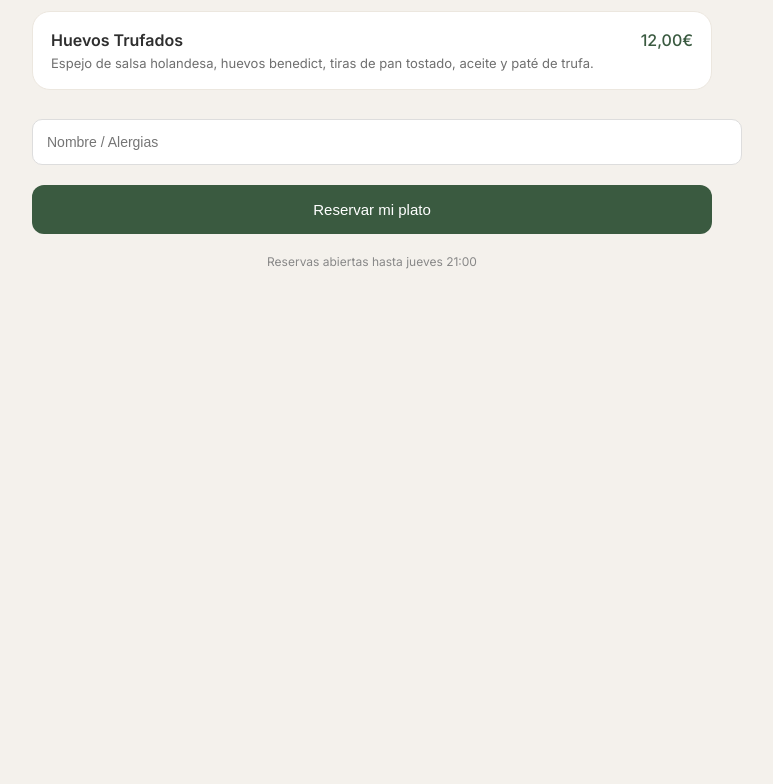
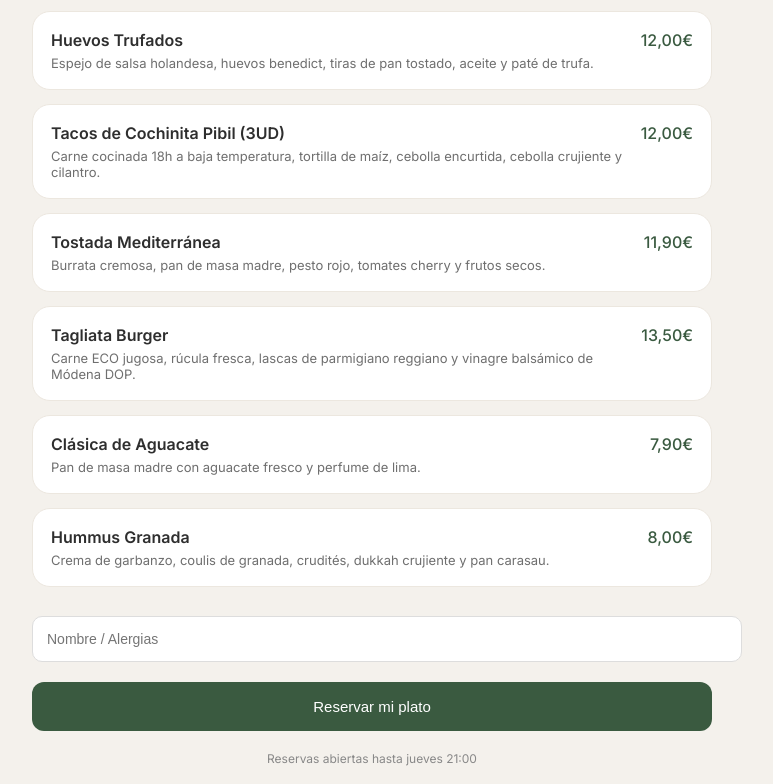
Before and after one commit to gaetanomans92/cumple-fio, a plain HTML site: page index.html in a window 1280 px wide. Shown: the part 413-1197 px from the top of the page, without its empty margins (268-1041 px from the left). Before the commit the page ends 800 px from the top, so only its background shows below. Drawn offline with Linux system fonts and the light colour scheme.

Commit message:
Update dish cards and remove radio input styles
Removed unused radio input styles and added new dish cards with descriptions and prices.

```diff
--- a/index.html
+++ b/index.html
@@ -61,10 +61,6 @@ border:2px solid #3a5a40;
 background:#f7f6f3;
 }
 
-input[type="radio"] {
-display:none;
-}
-
 .title {
 font-weight:600;
 font-size:16px;
@@ -83,6 +79,15 @@ color:#3a5a40;
 white-space:nowrap;
 }
 
+input[type="text"] {
+width:100%;
+padding:14px;
+border-radius:10px;
+border:1px solid #ddd;
+margin-top:15px;
+font-size:14px;
+}
+
 button {
 width:100%;
 padding:16px;
@@ -99,15 +104,6 @@ button:hover {
 background:#2f4636;
 }
 
-input[type="text"] {
-width:100%;
-padding:14px;
-border-radius:10px;
-border:1px solid #ddd;
-margin-top:15px;
-font-size:14px;
-}
-
 .limit {
 text-align:center;
 margin-top:20px;
@@ -115,7 +111,6 @@ font-size:12px;
 color:#888;
 }
 
-/* estado enviado */
 .success {
 text-align:center;
 color:#3a5a40;
@@ -134,6 +129,8 @@ margin-top:20px;
 <div class="subtitle">Comida rica que te hace bien</div>
 
 <form id="etamaForm">
+
+<!-- PLATOS BASE -->
 
 <div class="card" onclick="selectOption(this,'Bowl de Pollo')">
 <div>
@@ -167,6 +164,50 @@ margin-top:20px;
 <div class="price">12,00€</div>
 </div>
 
+<!-- NUEVOS PLATOS -->
+
+<div class="card" onclick="selectOption(this,'Tacos de Cochinita Pibil')">
+<div>
+<div class="title">Tacos de Cochinita Pibil (3UD)</div>
+<div class="desc">Carne cocinada 18h a baja temperatura, tortilla de maíz, cebolla encurtida, cebolla crujiente y cilantro.</div>
+</div>
+<div class="price">12,00€</div>
+</div>
+
+<div class="card" onclick="selectOption(this,'Tostada Mediterranea')">
+<div>
+<div class="title">Tostada Mediterránea</div>
+<div class="desc">Burrata cremosa, pan de masa madre, pesto rojo, tomates cherry y frutos secos.</div>
+</div>
+<div class="price">11,90€</div>
+</div>
+
+<div class="card" onclick="selectOption(this,'Tagliata Burger')">
+<div>
+<div class="title">Tagliata Burger</div>
+<div class="desc">Carne ECO jugosa, rúcula fresca, lascas de parmigiano reggiano y vinagre balsámico de Módena DOP.</div>
+</div>
+<div class="price">13,50€</div>
+</div>
+
+<div class="card" onclick="selectOption(this,'Clasica de Aguacate')">
+<div>
+<div class="title">Clásica de Aguacate</div>
+<div class="desc">Pan de masa madre con aguacate fresco y perfume de lima.</div>
+</div>
+<div class="price">7,90€</div>
+</div>
+
+<div class="card" onclick="selectOption(this,'Hummus Granada')">
+<div>
+<div class="title">Hummus Granada</div>
+<div class="desc">Crema de garbanzo, coulis de granada, crudités, dukkah crujiente y pan carasau.</div>
+</div>
+<div class="price">8,00€</div>
+</div>
+
+<!-- INPUT -->
+
 <input type="text" id="nombre" placeholder="Nombre / Alergias">
 
 <button type="submit">Reservar mi plato</button>
@@ -185,7 +226,7 @@ Reservas abiertas hasta jueves 21:00
 
 let selectedPlato = null;
 
-// bloquear si ya reservó
+// bloqueo si ya reservó
 if (localStorage.getItem("etama_reserva")) {
 document.addEventListener("DOMContentLoaded", () => {
 document.getElementById("etamaForm").innerHTML =
@@ -232,14 +273,11 @@ method: "POST",
 body: JSON.stringify(data)
 });
 
-// bloquear usuario
 localStorage.setItem("etama_reserva", "true");
 
-// UI feedback
 document.getElementById("mensaje").innerHTML =
 "<div class='success'>Reserva enviada ✔</div>";
 
-// reset visual
 document.querySelectorAll('.card').forEach(c => c.classList.remove('selected'));
 document.getElementById("etamaForm").reset();
 selectedPlato = null;
```
